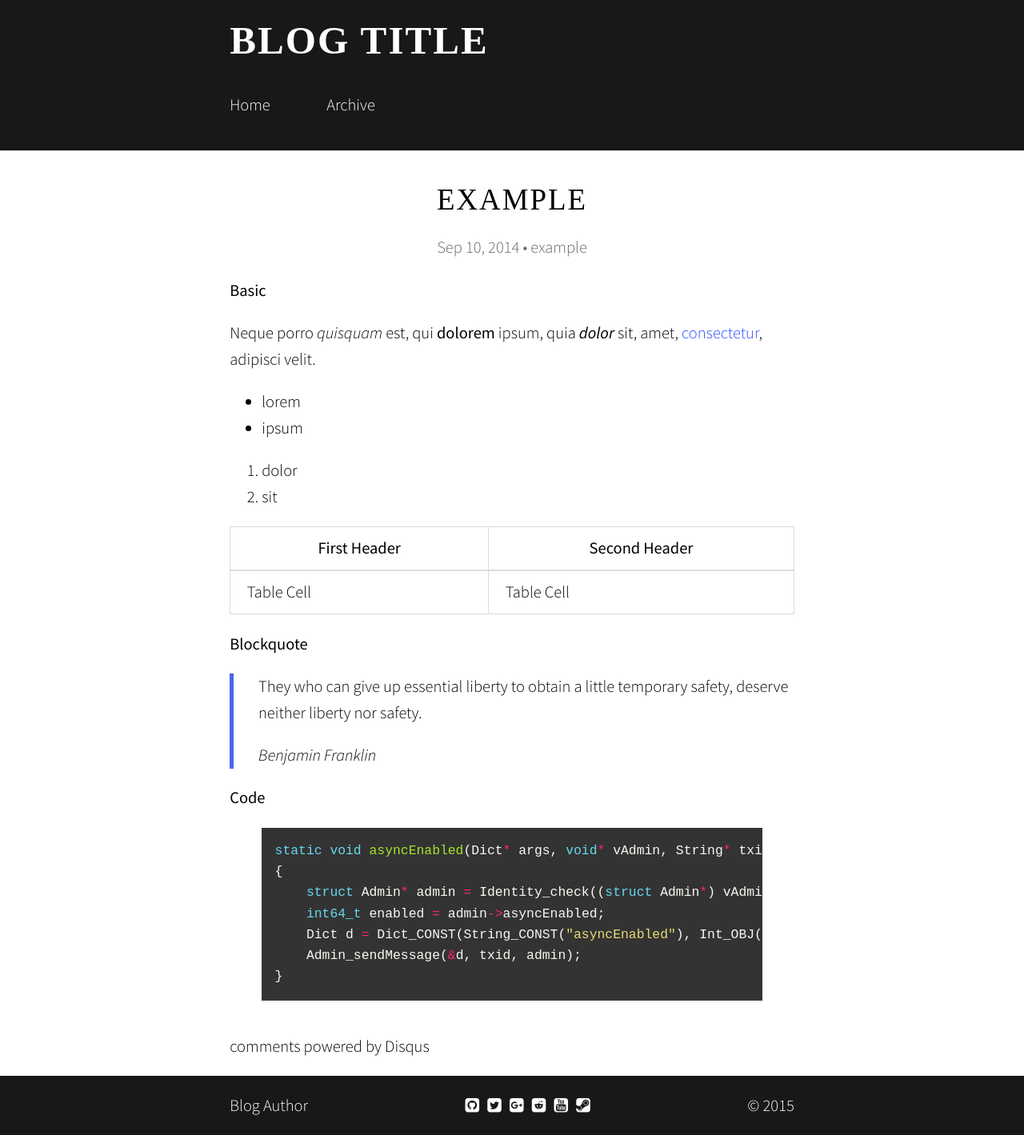
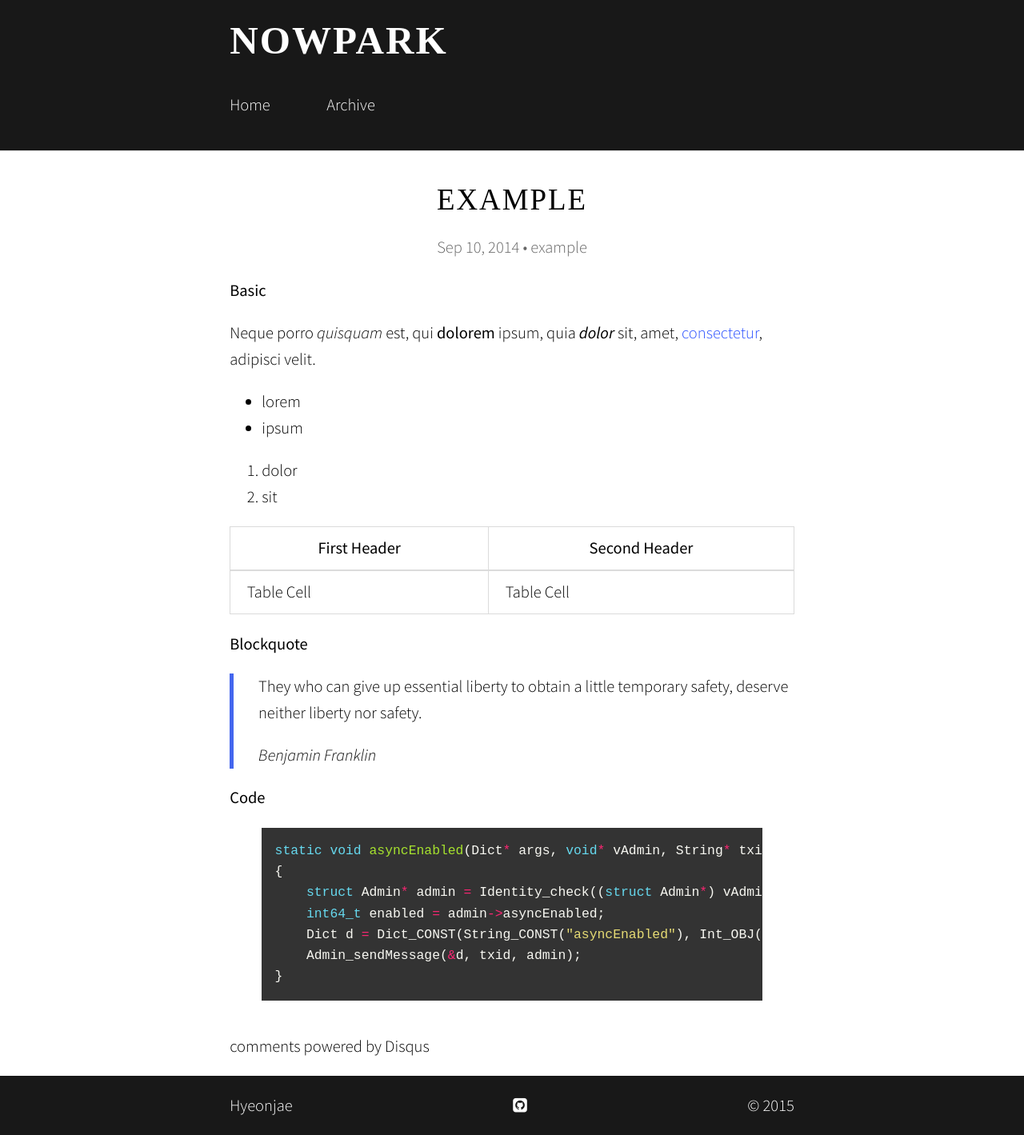
Before and after one commit to hyeonjae/hyeonjae.github.io.archive, a Jekyll site: the page built from _posts/2014-09-09-example.md, in a window 1280 px wide. Shown: the whole page at 80% size. Built offline with Jekyll 4.4.1, drawn with Linux system fonts in a browser that asks for light colours; nearby versions of some CDN libraries; some web fonts are replaced; comment, search, counter and statistics services are not loaded.

Commit message:
Change theme

```diff
--- a/_config.yml
+++ b/_config.yml
@@ -1,13 +1,13 @@
-title: "blog title"
-author: "Blog Author"
-description: "Really cool blog about ... something"
+title: "Nowpark"
+author: "Hyeonjae"
+description: "A Blog by jekyll"
 #subheading: "Really cool blog about ... something"
 more: "read more"
-url: "http://niklabs.cf"
-baseurl: "/contrast" # comment out if in root directory
+url: "http://hyeonjae.github.io"
+#baseurl: "/contrast" # comment out if in root directory
 
 comments:
-    disqus: "niklasbuschmann"
+    disqus: "hyeonjae"
 #    isso: "comments.mysite.org"
 
 style:
@@ -23,12 +23,7 @@ style:
         even: "#222222"
 
 links:
-  - github: "https://github.com/me/"
-  - twitter: "https://twitter.com/me/"
-  - google-plus: "https://plus.google.com/+me"
-  - reddit: "https://www.reddit.com/user/me/"
-  - youtube: "https://www.youtube.com/user/me"
-  - steam: "http://steamcommunity.com/id/me/"
+  - github: "https://github.com/hyeonjae/"
 
 excerpt_separator: "\n\n\n"
 defaults: [{scope: {path: ""}, values: {layout: "default"}}, {scope: {path: "", type: "posts"}, values: {comments: true}}]
```
